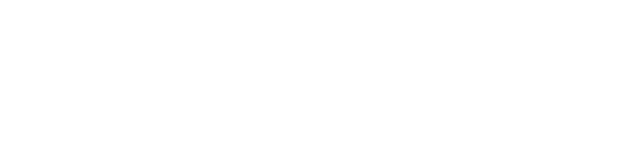
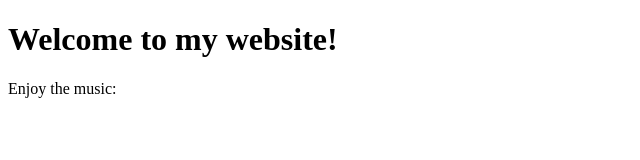
Before and after one commit to azat20014/my-music-player, a plain HTML site: page index.html in a window 1280 px wide. Shown: the whole page, without its empty margins (0-640 px from the left). Drawn offline with Linux system fonts and the light colour scheme.

Commit message:
Update index.html

```diff
--- a/index.html
+++ b/index.html
@@ -1,2 +1,18 @@
-<script src="https://static.elfsight.com/platform/platform.js" data-use-service-core defer></script>
-<div class="elfsight-app-c1b19993-a545-4876-b1c5-bffd6f89e7f3" data-elfsight-app-lazy></div>
+<!DOCTYPE html>
+<html lang="ru">
+<head>
+    <meta charset="UTF-8">
+    <meta name="viewport" content="width=device-width, initial-scale=1.0">
+    <title>My Website with Audio Player</title>
+</head>
+<body>
+    <h1>Welcome to my website!</h1>
+    <p>Enjoy the music:</p>
+
+    <!-- Вставляем код виджета Elfsight -->
+    <script src="https://static.elfsight.com/platform/platform.js" data-use-service-core defer></script>
+    <div class="elfsight-app-c1b19993-a545-4876-b1c5-bffd6f89e7f3" data-elfsight-app-lazy></div>
+
+    <!-- Остальная часть содержимого страницы -->
+</body>
+</html>
```
